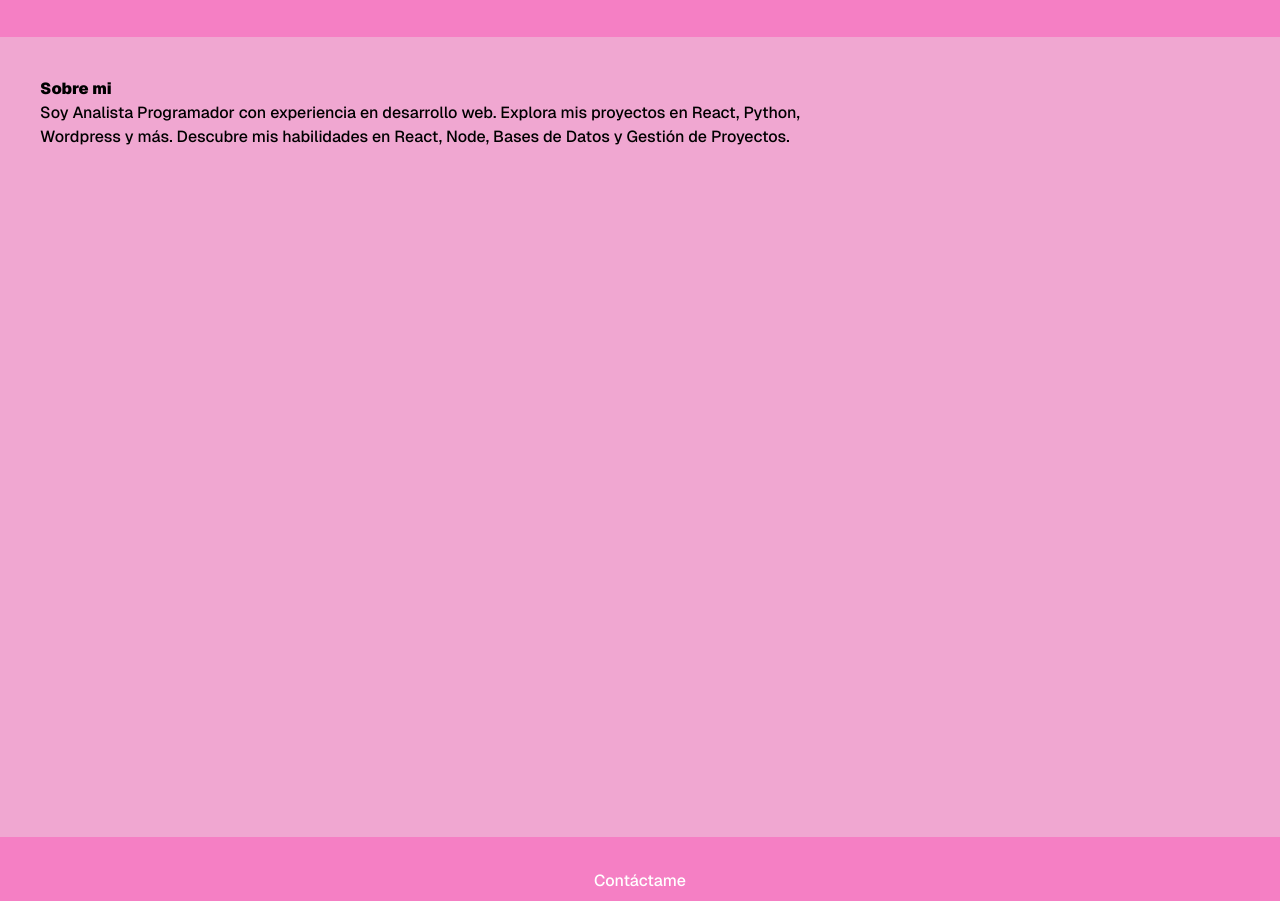
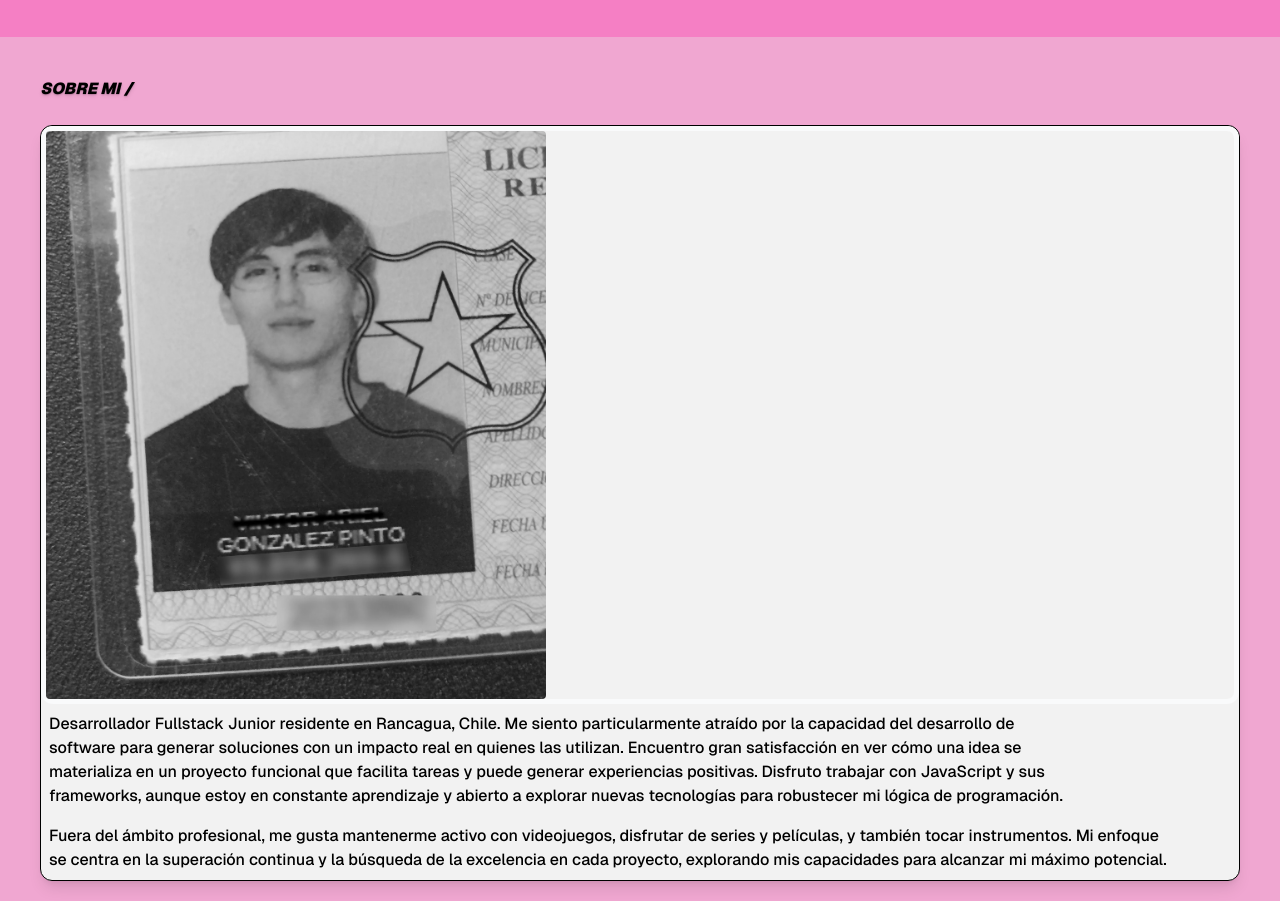
Before and after one commit to viktorgp98/viktorgp98.github.io, an Astro site: page / in a window 1280 px wide. Shown: the part 3411-4312 px from the top of the page. Built offline with nearby package versions, Linux system fonts and the light colour scheme; Astro itself is replaced by a stand-in of ours; what @iconify/tailwind4 would draw is missing.

Commit message:
Add pic and description

```diff
--- a/src/components/About.astro
+++ b/src/components/About.astro
@@ -1,11 +1,46 @@
-<section class="section secc-about bg-primary-light min-h-screen relative">
-  <div class="container mx-auto p-5 md:p-10">
-    <h2 class="font-bold">Sobre mi</h2>
+---
+import { Image } from "astro:assets";
+---
 
-    <p>
-      Soy Analista Programador con experiencia en desarrollo web. Explora mis
-      proyectos en React, Python, Wordpress y más. Descubre mis habilidades en
-      React, Node, Bases de Datos y Gestión de Proyectos.
-    </p>
+<section
+  id="about"
+  class="section secc-about bg-primary-light min-h-screen relative"
+>
+  <div class="container mx-auto p-5 md:p-10 flex flex-col gap-6">
+    <h2
+      class="text-[clamp(1rem, calc(5vw + .6rem), 4rem)] font-bold italic text-shadow-md uppercase"
+    >
+      Sobre mi /
+    </h2>
+    <div class="card border-1 rounded-xl shadow-lg bg-light-grey">
+      <div class="image border-5 border-gray-50 rounded-xl">
+        <Image
+          class="grayscale hover:grayscale-0 transition-all duration-200 rounded-sm"
+          src="/images/viktor_pic.webp"
+          alt="Una imagen de Viktor González Pinto"
+          width={500}
+          height={300}
+        />
+      </div>
+      <div class="content rounded-xl p-2 flex flex-col gap-4">
+        <p>
+          Desarrollador Fullstack Junior residente en Rancagua, Chile. Me siento
+          particularmente atraído por la capacidad del desarrollo de software
+          para generar soluciones con un impacto real en quienes las utilizan.
+          Encuentro gran satisfacción en ver cómo una idea se materializa en un
+          proyecto funcional que facilita tareas y puede generar experiencias
+          positivas. Disfruto trabajar con JavaScript y sus frameworks, aunque
+          estoy en constante aprendizaje y abierto a explorar nuevas tecnologías
+          para robustecer mi lógica de programación.
+        </p>
+        <p>
+          Fuera del ámbito profesional, me gusta mantenerme activo con
+          videojuegos, disfrutar de series y películas, y también tocar
+          instrumentos. Mi enfoque se centra en la superación continua y la
+          búsqueda de la excelencia en cada proyecto, explorando mis capacidades
+          para alcanzar mi máximo potencial.
+        </p>
+      </div>
+    </div>
   </div>
 </section>
```
Also changed, not shown: public/images/viktor_pic.webp (added).
